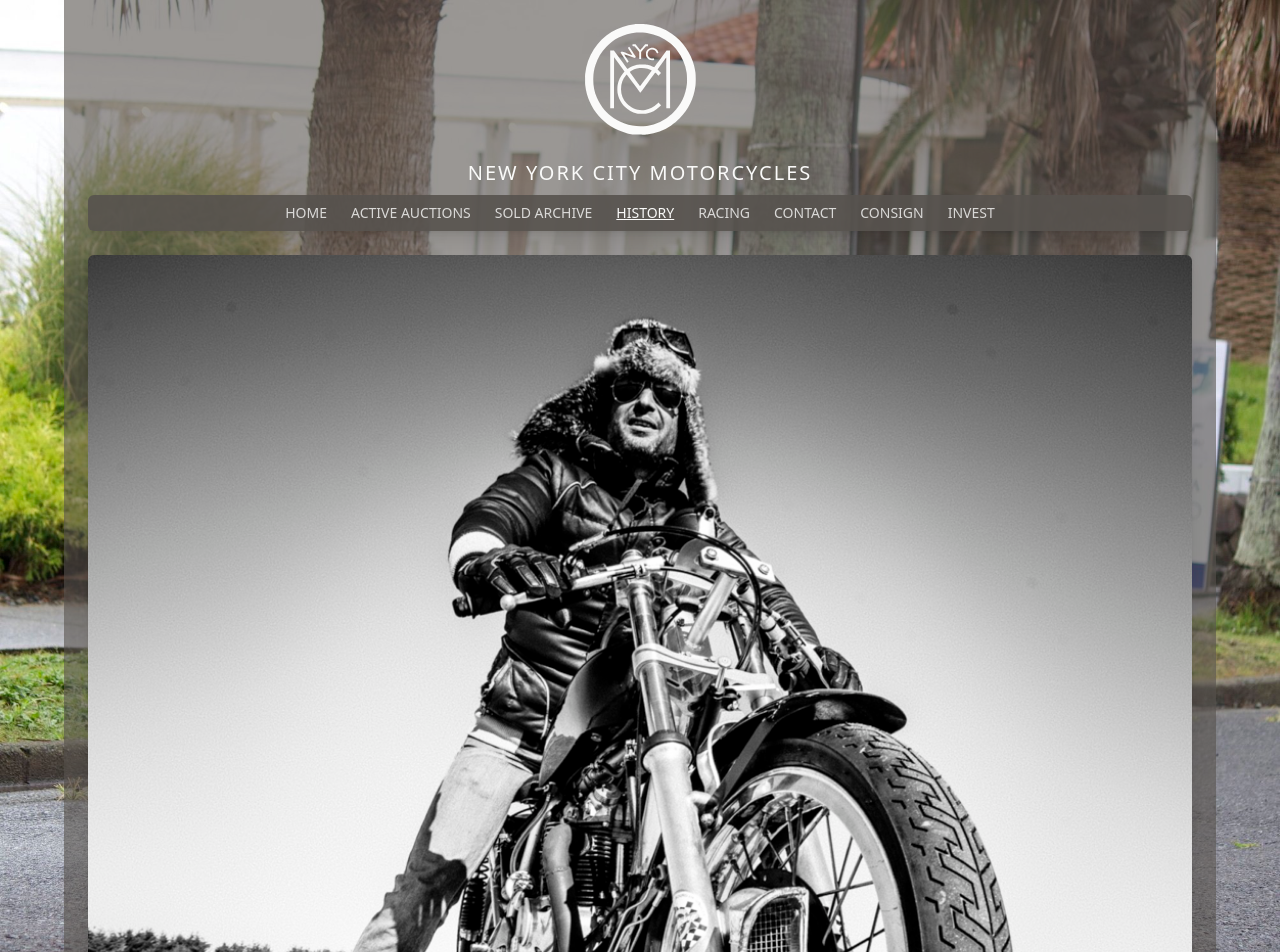
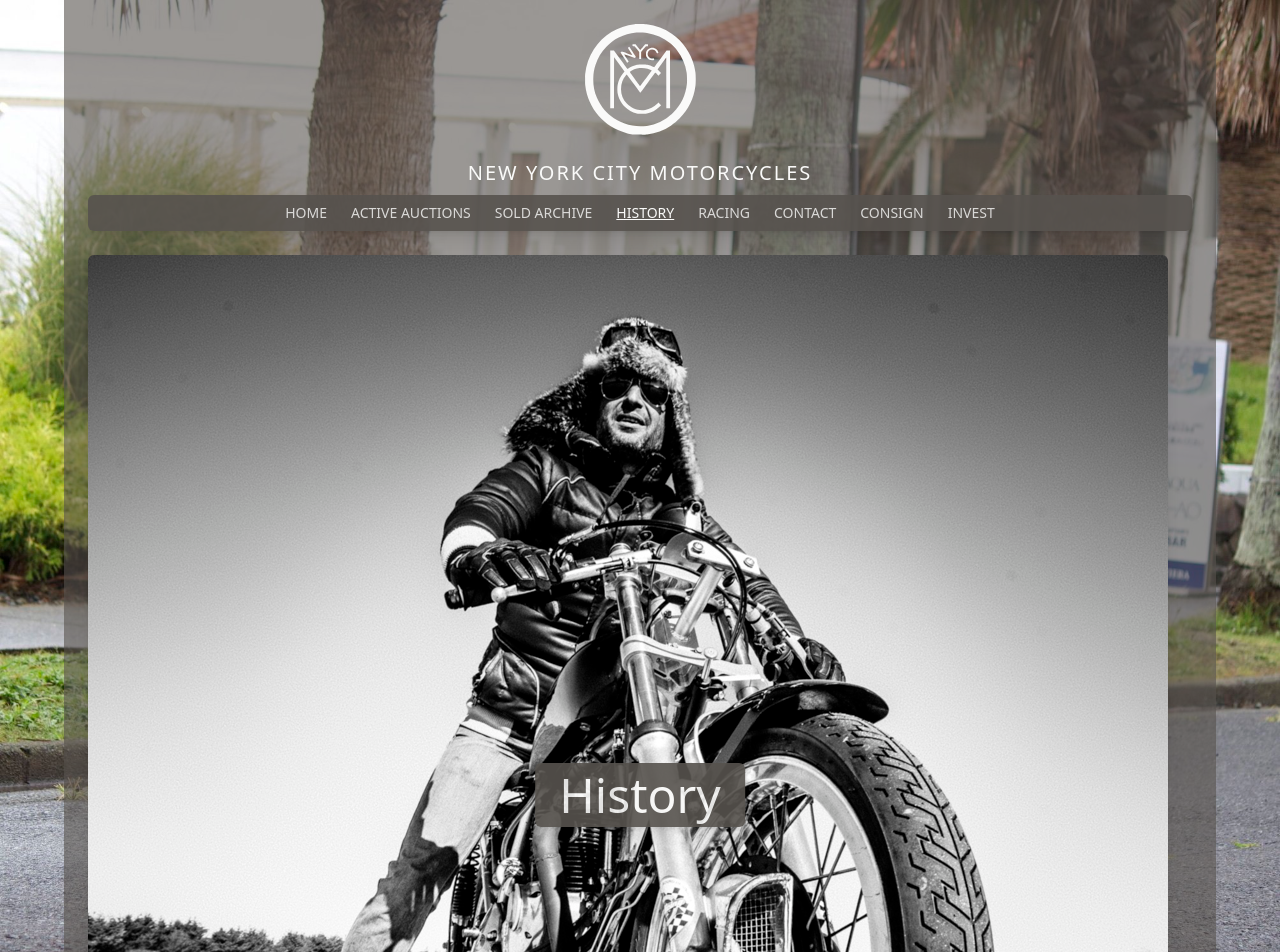
Before and after one commit to jedharwood/NycMotorcycles, a Next.js app: page /history in a window 1280 px wide. Shown: the top 952 px of the page. Built offline with nearby package versions, Linux system fonts and the light colour scheme.

Commit message:
implemented jumbotron on history page

```diff
--- a/languages/en.json
+++ b/languages/en.json
@@ -73,6 +73,7 @@
   "pg.history.alt.ferris-wheel": "An exterior shot of a vintage motorcycle being loaded onto the back of a small flatbed truck. There's a large ferris wheel in the background so it might be in Yokohama.",
   "pg.history.head.meta.title": "The history of New York City Motorcycles",
   "pg.history.head.meta.content": "This page chronicles the journey that New York City Motorcycles took from it's early beginnings in a Manhattan loft and how that passion for the identity and community of vintage motorcycle enthusiasts in the Big Apple eventualy led to competing in Races and travelling the USA in search of the finest bikes to offer for sale. The story brings us to the present day where NYCMC is now locaten on Japan's beautiful Shonan coast and New York City Motorcycles is importing and exporting motorbikes to delighted customers round the globe",
+  "pg.history.jumbotron": "History",
   "pg.history.sect-1.title": "History",
   "pg.history.sect-2.title": "2012",
   "pg.history.sect-2.text-1": "New York City Motorcycle \"club\" starts in a Soho loft in Manhattan. The idea is simple: to givr an identity and a home base to NYC's unique vintage motorcycle scene. Riding and owning motorcycles in New York City is cumbersome and complicated. The payoff is experiencing the greatest city in the world on two wheels. From toughness to style, riding bikes in New York is not like anywhere else. New York City Motorcycles provided a platform for like-minded enthusiasts enduring the pain and pleasure of motorcycling in \"The Big Apple\".",
--- a/languages/jp.json
+++ b/languages/jp.json
@@ -73,6 +73,7 @@
   "pg.history.alt.ferris-wheel": "placeholder",
   "pg.history.head.meta.title": "placeholder",
   "pg.history.head.meta.content": "placeholder",
+  "pg.history.jumbotron": "placeholder",
   "pg.history.sect-1.title": "placeholder",
   "pg.history.sect-2.title": "placeholder",
   "pg.history.sect-2.text-1": "placeholder",
--- a/pages/history/index.tsx
+++ b/pages/history/index.tsx
@@ -10,6 +10,7 @@ import { routes } from '@/utilities/resource-utilities'
 import { BuildGridImages } from '@/helpers/build-grid-images'
 import { FC } from 'react'
 import { TitleBlock } from '@/components/title-block'
+import { Jumbotron } from '@/components/jumbotron'
 
 const HistoryPage: FC = (): JSX.Element => {
   const intl = useIntl()
@@ -47,16 +48,7 @@ const HistoryPage: FC = (): JSX.Element => {
       />
       <main>
         <div className="space-y-6">
-          <Image
-            src={img.larryGoggles.imageSrc}
-            alt={intl.formatMessage({
-              id: img.larryGoggles.imageAlt,
-            })}
-            width={img.larryGoggles.width}
-            height={img.larryGoggles.height}
-            priority
-            className="rounded-md shadow-lg w-full"
-          />
+          <Jumbotron image={img.larryGoggles} legend='pg.history.jumbotron' />
           <div className="grid gap-4 md:grid-cols-5">
             <div className="md:col-span-3">
               <ImageGrid images={gridImagesUpper} maxColumns={2} />
```
